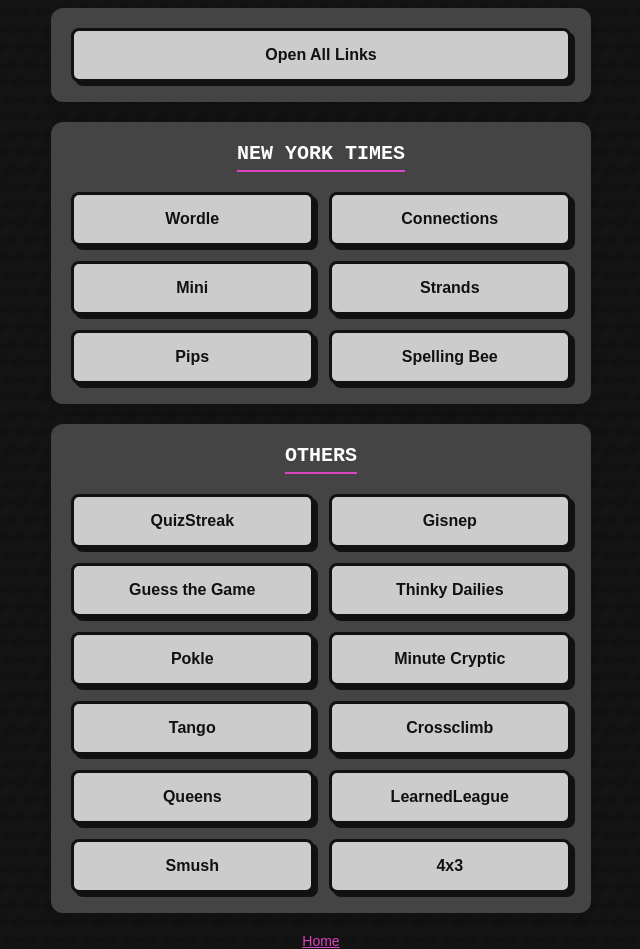
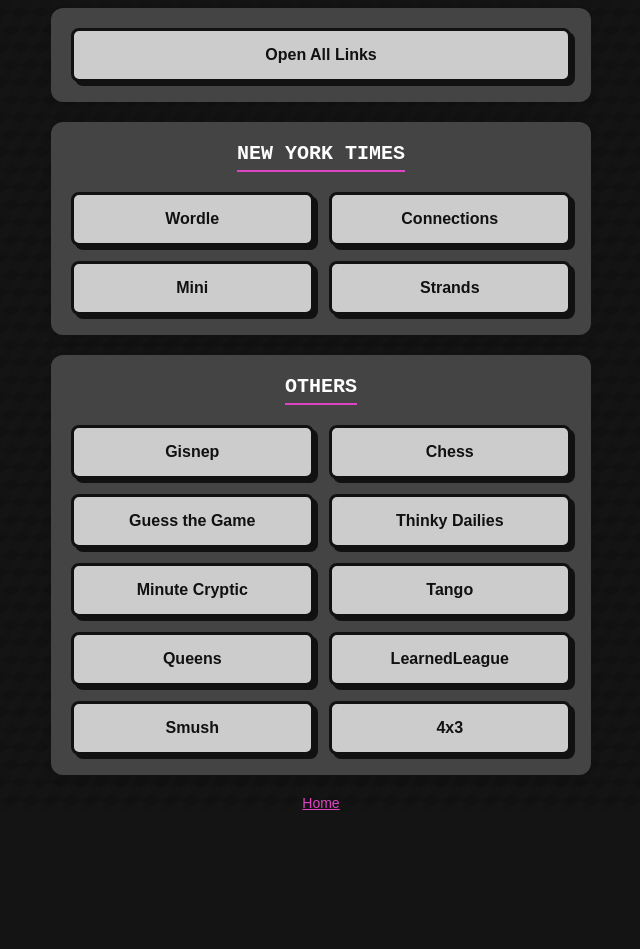
Before and after one commit to jrbsu/dailies, a plain HTML site: page index.html in a window 1280 px wide. Shown: the part 93-1042 px from the top of the page, without its empty margins (319-959 px from the left). After the commit the page ends 904 px from the top, so only its background shows below. Drawn offline with Linux system fonts and the light colour scheme.

Commit message:
Remove several game links from index.html
Removed links to Pips, Spelling Bee, QuizStreak, Pokle, and Crossclimb.

```diff
--- a/index.html
+++ b/index.html
@@ -117,21 +117,17 @@
             <a href="https://www.nytimes.com/games/connections" class="button">Connections</a>
             <a href="http://www.nytimes.com/crosswords/game/mini" class="button">Mini</a>
             <a href="https://www.nytimes.com/games/strands" class="button">Strands</a>
-            <a href="https://www.nytimes.com/games/pips" class="button">Pips</a>
-            <a href="https://www.nytimes.com/puzzles/spelling-bee" class="button">Spelling Bee</a>
         </div>
     </div>
     <div class="section">
         <h2>Others</h2>
         <div class="button-container">
-            <a href="https://www.quizstreak.com/" class="button">QuizStreak</a>
             <a href="https://gisnep.com/" class="button">Gisnep</a>
+            <a href="https://www.chess.com/" class="button">Chess</a>
             <a href="https://guessthe.game/" class="button">Guess the Game</a>
             <a href="https://thinkygames.com/dailies/today/" class="button">Thinky Dailies</a>
-            <a href="https://poklegame.com/" class="button">Pokle</a>
             <a href="https://www.minutecryptic.com/" class="button">Minute Cryptic</a>
             <a href="https://www.linkedin.com/games/tango/" class="button">Tango</a>
-            <a href="https://www.linkedin.com/games/crossclimb/" class="button">Crossclimb</a>
             <a href="https://www.linkedin.com/games/queens/" class="button">Queens</a>
             <a href="https://learnedleague.com/" class="button">LearnedLeague</a>
             <a href="https://www.hankgreen.com/smush" class="button">Smush</a>
```
